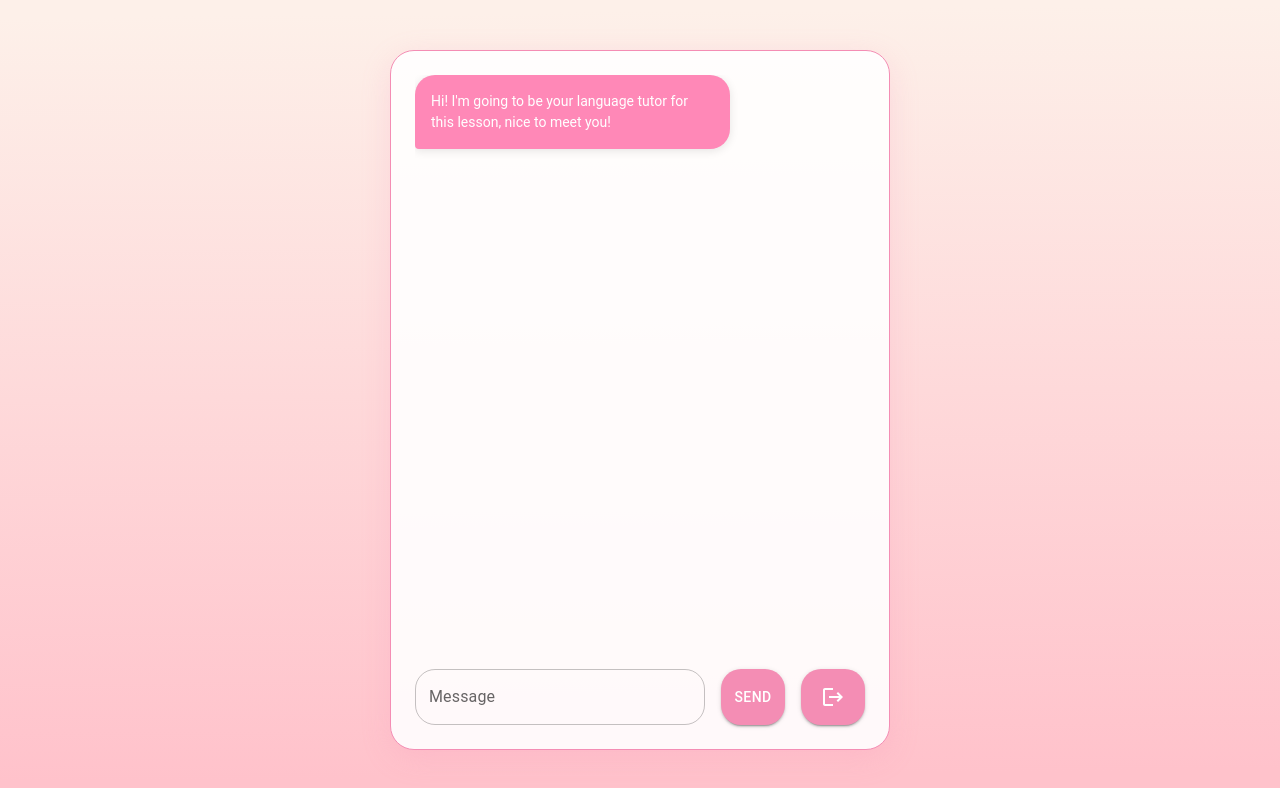
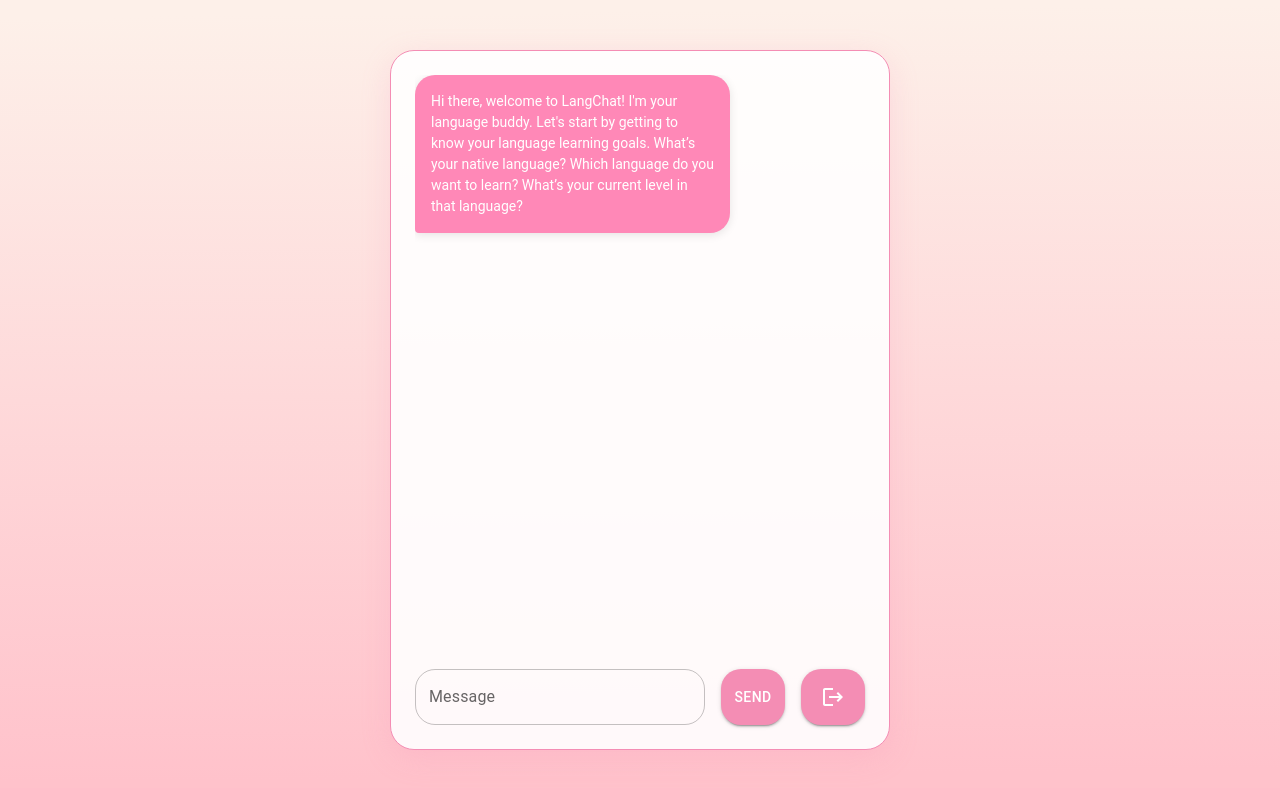
Before and after one commit to Mago223/langchat, a Next.js app: page /home in a window 1280 px wide. Shown: the top 788 px of the page. Built offline with nearby package versions, Linux system fonts and the light colour scheme; no server answers; sample sign-in values are in the browser's storage.

Commit message:
edited first chat bot message

```diff
--- a/app/home/page.js
+++ b/app/home/page.js
@@ -12,7 +12,7 @@ function Home() {
     {
       role: "assistant",
       content:
-        "Hi! I'm going to be your language tutor for this lesson, nice to meet you!",
+        "Hi there, welcome to LangChat! I'm your language buddy. Let's start by getting to know your language learning goals. What’s your native language? Which language do you want to learn? What’s your current level in that language?",
     },
   ]);
   const [message, setMessage] = useState("");
```
